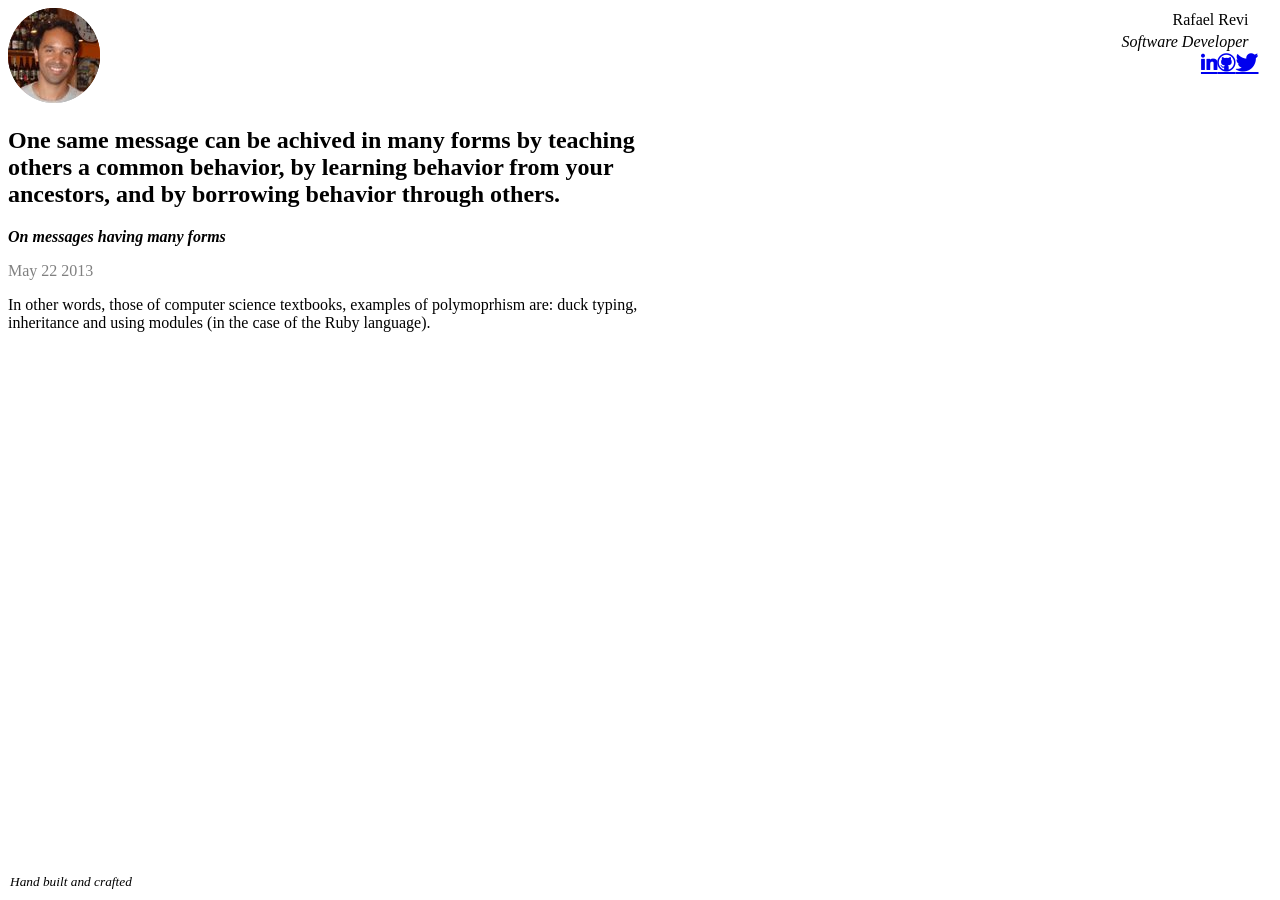
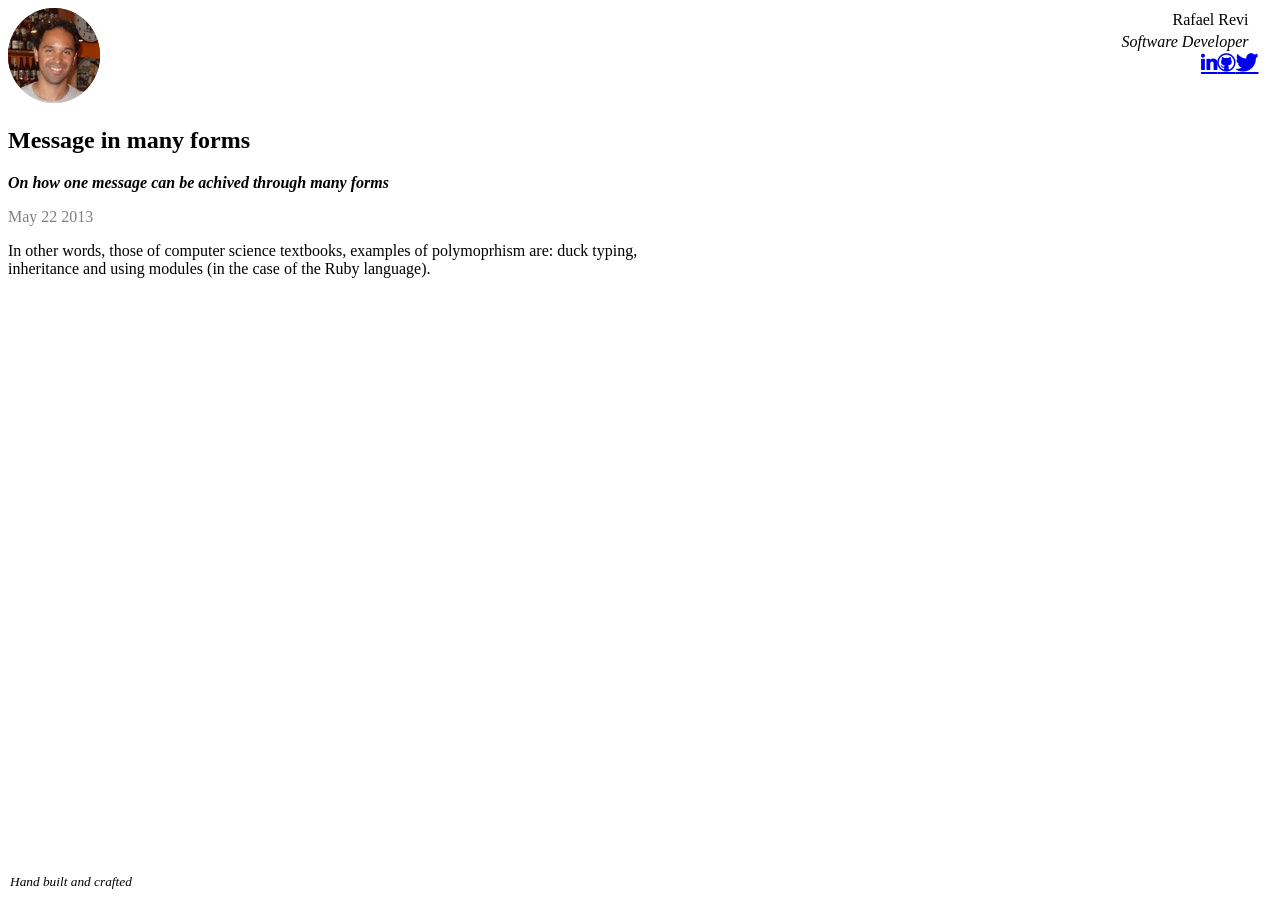
Before and after one commit to rrevi/rrevi.github.io, a Jekyll site: the page built from _posts/2013-05-22-messages-having-many-forms.md, in a window 1280 px wide. Built offline with Jekyll 4.4.1, drawn with Linux system fonts in a browser that asks for light colours; nearby versions of some CDN libraries.

Commit message:
Updated 2013-05-22-messages-having-many-forms.md

```diff
--- a/_posts/2013-05-22-messages-having-many-forms.md
+++ b/_posts/2013-05-22-messages-having-many-forms.md
@@ -1,8 +1,8 @@
 ---
 published: true
 layout: post
-intro: On messages having many forms
-title: "One same message can be achived in many forms by teaching others a common behavior, by learning behavior from your ancestors, and by borrowing behavior through others."
+title: Message in many forms
+intro: On how one message can be achived through many forms
 
 ---
 
```
